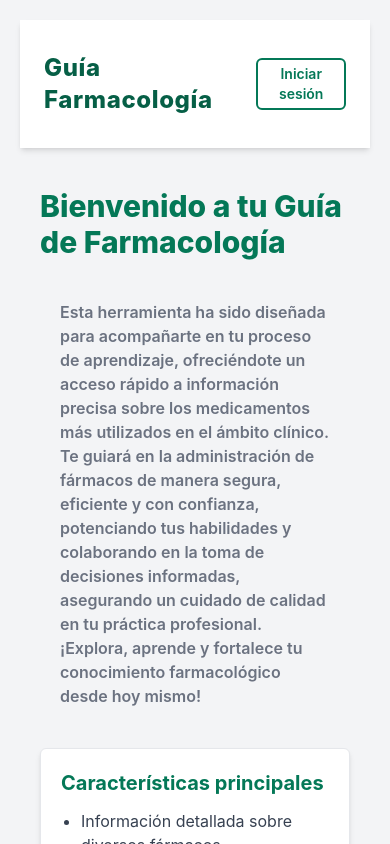
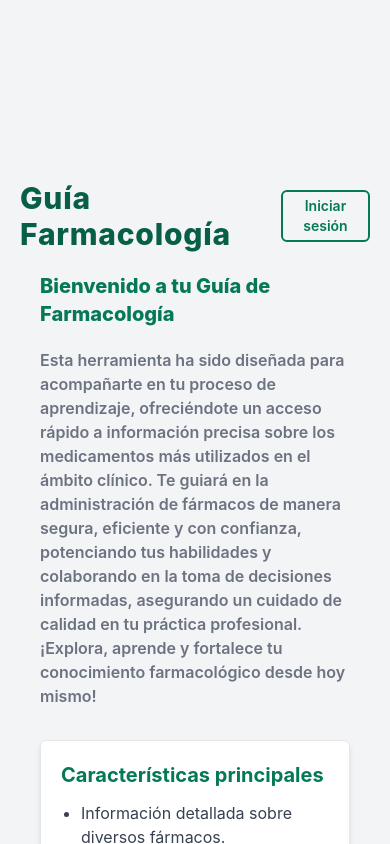
Before and after one commit to DiegoWEBD/Ingeso-Frontend, a React (Vite) app: page / in a window 390 px wide. Shown: the top 844 px of the page. Built offline with nearby package versions, Linux system fonts and the light colour scheme; no server answers.

Commit message:
cambio de posicion dhasboard en dispositivos mobiles

```diff
--- a/src/presentation/components/containers/AppContainer.tsx
+++ b/src/presentation/components/containers/AppContainer.tsx
@@ -6,7 +6,11 @@ interface AppContainerProps {
 
 const AppContainer: React.FC<AppContainerProps> = ({ children }) => {
 	// h-[100vh] es temporal
-	return <div className='flex h-[100vh] bg-gray-100'>{children}</div>
+	return (
+		<div className='flex flex-col lg:flex-row h-[100vh] bg-gray-100'>
+			{children}
+		</div>
+	)
 }
 
 export default AppContainer
--- a/src/presentation/components/containers/BodyContainer.tsx
+++ b/src/presentation/components/containers/BodyContainer.tsx
@@ -10,12 +10,14 @@ const BodyContainer: React.FC<BodyContainerProps> = ({ children }) => {
 
 	return (
 		<div
-			className='flex flex-col p-5 gap-5 w-full bg-gray-100 '
+			className='pt-[8rem] lg:pt-0 lg:pl-[25rem] '
 			style={{
 				height: location.pathname === '/login' ? '100%' : '',
 			}}
 		>
-			{children}
+			<div className='flex flex-col p-5 gap-5 w-full bg-gray-100'>
+				{children}
+			</div>
 		</div>
 	)
 }
--- a/src/presentation/components/dashboard/Dashboard.tsx
+++ b/src/presentation/components/dashboard/Dashboard.tsx
@@ -1,80 +1,35 @@
-import { Home, Menu, Pill } from 'lucide-react'
+import { Home, Menu, Pill, X } from 'lucide-react'
 import React, { useEffect, useRef, useState } from 'react'
 import { PRIMARY_COLOR } from '../../colors'
 import DashboardTab from './DashboardTab'
 
-const Dashboard: React.FC = () => {
+export default function Dashboard() {
 	const [isOpen, setIsOpen] = useState(false)
-	const sidebarRef = useRef<HTMLDivElement>(null)
-	const buttonRef = useRef<HTMLButtonElement>(null)
-
-	const toggleMenu = (e: React.MouseEvent) => {
-		e.stopPropagation()
-		setIsOpen(!isOpen)
-	}
-
-	useEffect(() => {
-		const handleClickOutside = (event: MouseEvent) => {
-			if (
-				sidebarRef.current &&
-				!sidebarRef.current.contains(event.target as Node) &&
-				buttonRef.current &&
-				!buttonRef.current.contains(event.target as Node) &&
-				isOpen
-			) {
-				setIsOpen(false)
-			}
-		}
-
-		document.addEventListener('mousedown', handleClickOutside)
-		return () => {
-			document.removeEventListener('mousedown', handleClickOutside)
-		}
-	}, [isOpen])
 
 	const closeDashboard = () => {
 		setIsOpen(false)
 	}
 
 	return (
-		<div className='relative'>
 		<div
-				className={`lg:hidden fixed top-0 left-0 right-0 h-14 ${
-					isOpen ? 'bg-[#047857] border-r shadow-gray-500/50' : 'bg-background'
-				} z-20 flex items-center px-4 w-[20rem] xl:w-[23rem]`}
+			style={{ background: PRIMARY_COLOR }}
+			className='fixed left-0 right-0 top-0 z-40 flex flex-col items-center gap-4 p-4 lg:bottom-0 lg:w-[25rem]'
 		>
+			<img src='logo_ucn.png' alt='UCN Logo' className='w-24 lg:w-32' />
 			<button
-					ref={buttonRef}
-					className='p-2 rounded-md'
-					onClick={toggleMenu}
-					aria-label='Toggle menu'
+				className='absolute right-4 top-4 p-2 text-white transition-all hover:text-slate-200 lg:hidden'
+				type='button'
+				onClick={() => setIsOpen(!isOpen)}
 			>
-					<Menu
-						className={`h-6 w-6 hover:text-slate-200`}
-						style={{
-							color: isOpen ? 'white' : PRIMARY_COLOR,
-						}}
-					/>
+				<Menu size='1.8rem' />
 			</button>
-			</div>
-
-			<div
-				ref={sidebarRef}
-				className={`
-          fixed inset-y-0 left-0 transform ${
-						isOpen ? 'translate-x-0' : '-translate-x-full'
-					}
-          lg:relative lg:translate-x-0
-          transition duration-200 ease-in-out
-          px-4 flex flex-col items-center gap-8 shadow-md shadow-gray-500/50
-          w-[20rem] xl:w-[23rem] z-10 h-full
-          mt-14 lg:mt-0 lg:pt-8
-        `}
-				style={{ background: PRIMARY_COLOR }}
+			<nav
+				className={`flex w-full flex-col gap-2 transition-all duration-300 ease-in-out ${
+					isOpen
+						? 'max-h-[1000px] opacity-100'
+						: 'max-h-0 opacity-0 lg:max-h-[1000px] lg:opacity-100'
+				} overflow-hidden`}
 			>
-				<img src='logo_ucn.png' className='w-[10rem]' />
-				{/* <AppTitle className='text-[1.7rem] font-extrabold text-white' /> */}
-				<div className='flex flex-col w-full gap-2'>
 				<DashboardTab
 					icon={<Home />}
 					title='Inicio'
@@ -87,10 +42,7 @@ const Dashboard: React.FC = () => {
 					to='/farmacos'
 					closeDashboard={closeDashboard}
 				/>
-				</div>
-			</div>
+			</nav>
 		</div>
 	)
 }
-
-export default Dashboard
--- /dev/null
+++ b/src/presentation/components/dashboard/NewDashboard.tsx
@@ -0,0 +1,96 @@
+import { Home, Menu, Pill } from 'lucide-react'
+import React, { useEffect, useRef, useState } from 'react'
+import { PRIMARY_COLOR } from '../../colors'
+import DashboardTab from './DashboardTab'
+
+const NewDashboard: React.FC = () => {
+	const [isOpen, setIsOpen] = useState(false)
+	const sidebarRef = useRef<HTMLDivElement>(null)
+	const buttonRef = useRef<HTMLButtonElement>(null)
+
+	const toggleMenu = (e: React.MouseEvent) => {
+		e.stopPropagation()
+		setIsOpen(!isOpen)
+	}
+
+	useEffect(() => {
+		const handleClickOutside = (event: MouseEvent) => {
+			if (
+				sidebarRef.current &&
+				!sidebarRef.current.contains(event.target as Node) &&
+				buttonRef.current &&
+				!buttonRef.current.contains(event.target as Node) &&
+				isOpen
+			) {
+				setIsOpen(false)
+			}
+		}
+
+		document.addEventListener('mousedown', handleClickOutside)
+		return () => {
+			document.removeEventListener('mousedown', handleClickOutside)
+		}
+	}, [isOpen])
+
+	const closeDashboard = () => {
+		setIsOpen(false)
+	}
+
+	return (
+		<div className='relative'>
+			<div
+				className={`lg:hidden fixed top-0 left-0 right-0 h-14 ${
+					isOpen ? 'bg-[#047857] border-r shadow-gray-500/50' : 'bg-background'
+				} z-20 flex items-center px-4 w-[20rem] xl:w-[23rem]`}
+			>
+				<button
+					ref={buttonRef}
+					className='p-2 rounded-md'
+					onClick={toggleMenu}
+					aria-label='Toggle menu'
+				>
+					<Menu
+						className={`h-6 w-6 hover:text-slate-200`}
+						style={{
+							color: isOpen ? 'white' : PRIMARY_COLOR,
+						}}
+					/>
+				</button>
+			</div>
+
+			<div
+				ref={sidebarRef}
+				className={`
+          fixed inset-y-0 left-0 transform ${
+						isOpen ? 'translate-x-0' : '-translate-x-full'
+					}
+          lg:relative lg:translate-x-0
+          transition duration-200 ease-in-out
+          px-4 flex flex-col items-center gap-8 shadow-md shadow-gray-500/50
+          w-[20rem] xl:w-[23rem] z-10 h-full
+          mt-14 lg:mt-0 lg:pt-8
+        `}
+				style={{ background: PRIMARY_COLOR }}
+			>
+				<img src='logo_ucn.png' className='w-[10rem]' />
+				{/* <AppTitle className='text-[1.7rem] font-extrabold text-white' /> */}
+				<div className='flex flex-col w-full gap-2'>
+					<DashboardTab
+						icon={<Home />}
+						title='Inicio'
+						to='/'
+						closeDashboard={closeDashboard}
+					/>
+					<DashboardTab
+						icon={<Pill />}
+						title='Fármacos'
+						to='/farmacos'
+						closeDashboard={closeDashboard}
+					/>
+				</div>
+			</div>
+		</div>
+	)
+}
+
+export default NewDashboard
--- a/src/presentation/components/header/Header.tsx
+++ b/src/presentation/components/header/Header.tsx
@@ -7,10 +7,10 @@ const Header: React.FC = () => {
 	const accessToken = Cookies.get('access_token')
 
 	return (
-		<header className='flex gap-3 justify-between px-6 py-8 bg-white w-full  shadow-md items-center'>
+		<header className='flex gap-3 justify-between pt-8 w-full items-center bg-gray-100'>
 			<p
 				style={{ color: PRIMARY_COLOR_INTENSE }}
-				className='font-extrabold text-2xl xs:text-3xl sm:text-4xl tracking-wide'
+				className='font-extrabold text-3xl xs:text-3xl sm:text-5xl tracking-wide'
 			>
 				Guía Farmacología
 			</p>
--- a/src/presentation/components/pages/home/HomePage.tsx
+++ b/src/presentation/components/pages/home/HomePage.tsx
@@ -7,13 +7,14 @@ import InstallButton from '../../buttons/InstallButton'
 
 const HomePage: React.FC = () => {
 	return (
-		<div className='p-5  flex flex-col gap-[2.5rem] 2xl:gap-[5rem] overflow-y-auto'>
+		<div className='px-5 flex flex-col overflow-y-auto'>
 			<p
-				className='font-extrabold text-3xl sm:text-4xl lg:text-5xl'
+				className='font-extrabold text-xl sm:text-3xl lg:text-4xl xl:pt-5'
 				style={{ color: PRIMARY_COLOR }}
 			>
 				Bienvenido a tu Guía de Farmacología
 			</p>
+			<div className='flex flex-col gap-[2rem] md:gap-[5rem] pt-5 sm:pt-10'>
 				<InititalMessage />
 				<div className='flex flex-col gap-8 xl:flex-row xl:justify-around items-center xl:items-start '>
 					<InformativeCard title='Características principales'>
@@ -33,7 +34,8 @@ const HomePage: React.FC = () => {
 							<li>Explora la lista de fármacos disponibles.</li>
 							<li>Selecciona un fármaco para ver infromación detallada.</li>
 							<li>
-							Utiliza la barra de búsqueda para encontrar fármacos específicos.
+								Utiliza la barra de búsqueda para encontrar fármacos
+								específicos.
 							</li>
 						</ul>
 					</InformativeCard>
@@ -48,6 +50,7 @@ const HomePage: React.FC = () => {
 					</Link>
 				</div>
 			</div>
+		</div>
 	)
 }
 
--- a/src/presentation/components/pages/home/InformativeCard.tsx
+++ b/src/presentation/components/pages/home/InformativeCard.tsx
@@ -11,7 +11,7 @@ const InformativeCard: React.FC<InformativeCardProps> = ({
 	children,
 }) => {
 	return (
-		<div className='text-start h-[20rem] 2xl:h-[15rem] border w-full md:w-[30rem] xl:w-[25rem] 2xl:w-[30rem] bg-white rounded-md p-5 flex flex-col gap-3 shadow-md '>
+		<div className='text-start h-fit xl:h-[20rem] 2xl:h-[15rem] border w-full md:w-[30rem] xl:w-[25rem] 2xl:w-[30rem] bg-white rounded-md p-5 flex flex-col gap-3 shadow-md '>
 			<p style={{ color: PRIMARY_COLOR }} className='font-bold text-xl'>
 				{title}
 			</p>
--- a/src/presentation/components/pages/home/InititalMessage.tsx
+++ b/src/presentation/components/pages/home/InititalMessage.tsx
@@ -2,7 +2,7 @@ import React from 'react'
 
 const InititalMessage: React.FC = () => {
 	return (
-		<p className='text-gray-500 font-semibold text-md md:text-lg px-5'>
+		<p className='text-gray-500 font-semibold md:text-lg'>
 			Esta herramienta ha sido diseñada para acompañarte en tu proceso de
 			aprendizaje, ofreciéndote un acceso rápido a información precisa sobre los
 			medicamentos más utilizados en el ámbito clínico. Te guiará en la
```
Lines whose indentation alone changed are shown as unchanged.
